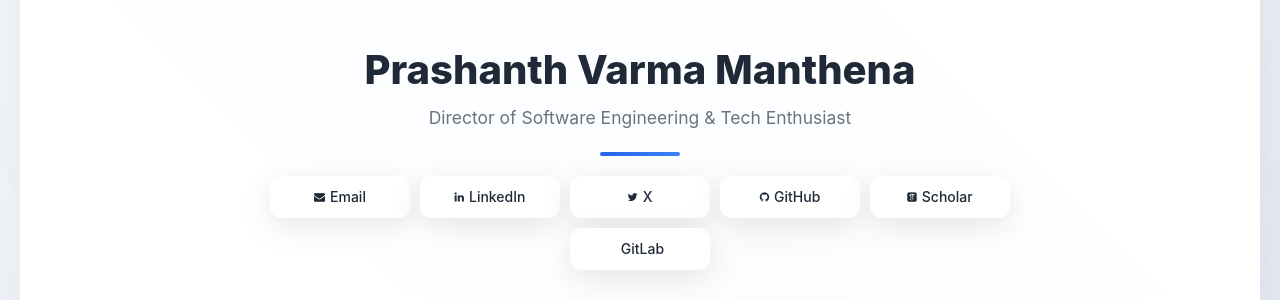
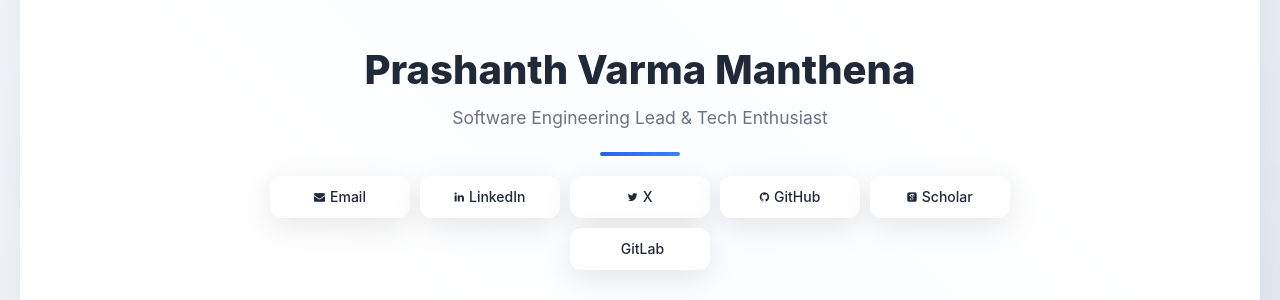
Before and after one commit to prashanthvarma/prashanthvarma.github.io, a Jekyll site: the page built from index.html, in a window 1280 px wide and 900 px high, scrolled down 220 px. Shown: the part 153-453 px from the top of the window. Built offline with Jekyll 4.4.1, drawn with Linux system fonts in a browser that asks for light colours; some web fonts are replaced; some of the changed text lies outside the part shown.

Commit message:
Content update

```diff
--- a/_includes/about.html
+++ b/_includes/about.html
@@ -8,7 +8,7 @@
 
         <div class="about-content">
             <article class="about-text">
-                <p>I'm currently working as <strong>Director of Software Engineering</strong> at <a href="https://graphiant.com" target="_blank" rel="noopener noreferrer" style="color: #f97316;">Graphiant</a>, where I lead software development initiatives and drive innovation in network technologies.</p>
+                <p>I'm currently working as <strong>Software Engineering Lead</strong> at <a href="https://graphiant.com" target="_blank" rel="noopener noreferrer" style="color: #f97316;">Graphiant</a>, where I lead software development initiatives and drive innovation in network technologies.</p>
 
                 <p>Previously, I served as <strong>Tech Lead</strong> at <a href="http://www.nuagenetworks.net" target="_blank" rel="noopener noreferrer" style="color: #f97316;">Nuage Networks</a> from <a href="https://www.nokia.com" target="_blank" rel="noopener noreferrer" style="color: #2563eb;">Nokia</a>, where I contributed to cutting-edge software-defined networking solutions.</p>
 
--- a/_includes/connect.html
+++ b/_includes/connect.html
@@ -34,7 +34,7 @@
                     </div>
                     <div class="contact-text">
                         <strong>Current Role</strong>
-                        Director of Software Engineering at Graphiant
+                        Software Engineering Lead at Graphiant
                     </div>
                 </div>
             </div>
--- a/_includes/contact.html
+++ b/_includes/contact.html
@@ -34,7 +34,7 @@
                     </div>
                     <div class="contact-text">
                         <strong>Current Role</strong>
-                        Director of Software Engineering at Graphiant
+                        Software Engineering Lead at Graphiant
                     </div>
                 </div>
             </div>
--- a/_includes/head.html
+++ b/_includes/head.html
@@ -4,9 +4,9 @@
     <meta name="viewport" content="width=device-width, initial-scale=1, shrink-to-fit=no">
 
     <!-- Primary Meta Tags -->
-    <title>Prashanth Varma Manthena - Director of Software Engineering | Tech Enthusiast</title>
-    <meta name="title" content="Prashanth Varma Manthena - Director of Software Engineering | Tech Enthusiast">
-    <meta name="description" content="Director of Software Engineering at Graphiant. Expert in Network Architecture, Software-Defined Networking, and Cloud Management Systems. Based in San Francisco Bay Area.">
+    <title>Prashanth Varma Manthena - Software Engineering Lead | Tech Enthusiast</title>
+    <meta name="title" content="Prashanth Varma Manthena - Software Engineering Lead | Tech Enthusiast">
+    <meta name="description" content="Software Engineering Lead at Graphiant. Expert in Network Architecture, Software-Defined Networking, and Cloud Management Systems. Based in San Francisco Bay Area.">
     <meta name="keywords" content="Prashanth Varma Manthena, Software Engineering, Network Architecture, SDN, Cloud Systems, Graphiant, Tech Lead, San Francisco, Technology">
     <meta name="author" content="Prashanth Varma Manthena">
     <meta name="robots" content="index, follow, max-image-preview:large, max-snippet:-1, max-video-preview:-1">
@@ -51,8 +51,8 @@
     <!-- Open Graph Meta Tags (Enhanced) -->
     <meta property="og:type" content="website">
     <meta property="og:url" content="https://prashanthvarma.github.io/">
-    <meta property="og:title" content="Prashanth Varma Manthena - Director of Software Engineering">
-    <meta property="og:description" content="Director of Software Engineering at Graphiant. Expert in Network Architecture, Software-Defined Networking, and Cloud Management Systems.">
+    <meta property="og:title" content="Prashanth Varma Manthena - Software Engineering Lead">
+    <meta property="og:description" content="Software Engineering Lead at Graphiant. Expert in Network Architecture, Software-Defined Networking, and Cloud Management Systems.">
     <meta property="og:image" content="https://prashanthvarma.github.io/img/logo/logo.jpg">
     <meta property="og:image:width" content="1200">
     <meta property="og:image:height" content="630">
@@ -64,8 +64,8 @@
     <meta name="twitter:card" content="summary_large_image">
     <meta name="twitter:site" content="@prashanthvarma">
     <meta name="twitter:creator" content="@prashanthvarma">
-    <meta name="twitter:title" content="Prashanth Varma Manthena - Director of Software Engineering">
-    <meta name="twitter:description" content="Director of Software Engineering at Graphiant. Expert in Network Architecture, Software-Defined Networking, and Cloud Management Systems.">
+    <meta name="twitter:title" content="Prashanth Varma Manthena - Software Engineering Lead">
+    <meta name="twitter:description" content="Software Engineering Lead at Graphiant. Expert in Network Architecture, Software-Defined Networking, and Cloud Management Systems.">
     <meta name="twitter:image" content="https://prashanthvarma.github.io/img/logo/logo.jpg">
     <meta name="twitter:image:alt" content="Prashanth Varma Manthena - Professional Headshot">
 
@@ -81,8 +81,8 @@
       "@id": "https://prashanthvarma.github.io/#person",
       "name": "Prashanth Varma Manthena",
       "alternateName": "M. P. V. Manthena",
-      "jobTitle": "Director of Software Engineering",
-      "description": "Director of Software Engineering at Graphiant with expertise in Network Architecture, Software-Defined Networking, and Cloud Management Systems.",
+      "jobTitle": "Software Engineering Lead",
+      "description": "Software Engineering Lead at Graphiant with expertise in Network Architecture, Software-Defined Networking, and Cloud Management Systems.",
       "url": "https://prashanthvarma.github.io",
       "image": "https://prashanthvarma.github.io/img/logo/logo.jpg",
       "email": "me@prashanthvarma.com",
@@ -150,7 +150,7 @@
       "@type": "WebSite",
       "name": "Prashanth Varma Manthena",
       "url": "https://prashanthvarma.github.io",
-      "description": "Personal website of Prashanth Varma Manthena - Director of Software Engineering at Graphiant",
+      "description": "Personal website of Prashanth Varma Manthena - Software Engineering Lead at Graphiant",
       "author": {
         "@type": "Person",
         "name": "Prashanth Varma Manthena"
--- a/_includes/header.html
+++ b/_includes/header.html
@@ -30,7 +30,7 @@
 <main id="home" class="hero-section" role="main">
     <div class="hero-content">
         <h1 class="hero-title">Prashanth Varma Manthena</h1>
-        <p class="hero-subtitle">Director of Software Engineering & Tech Enthusiast</p>
+        <p class="hero-subtitle">Software Engineering Lead & Tech Enthusiast</p>
         <hr class="hero-divider" aria-hidden="true">
 
         <nav class="social-buttons" aria-label="Social media links">
```
Also changed, not shown: site.webmanifest.
